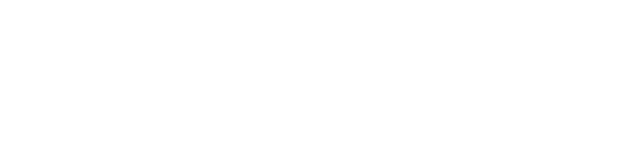
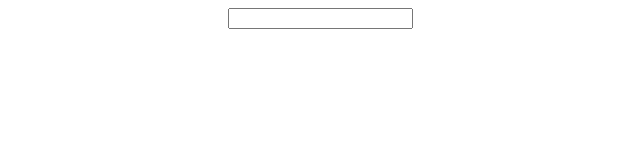
Before and after one commit to seba3510/Calculator, a plain HTML site: page index.html in a window 1280 px wide. Shown: the whole page, without its empty margins (320-960 px from the left). Drawn offline with Linux system fonts and the light colour scheme.

Commit message:
Add screen for displaying output and pressed number values

```diff
--- a/index.html
+++ b/index.html
@@ -13,6 +13,18 @@
 
 
 
+    <div class="container">
+
+
+
+        <div class="screen">
+            <input type="text" readonly>
+        </div>
+
+    </div>
+
+
+
     <script src="./calculator.js"></script>
 
 </body>
--- a/styles.css
+++ b/styles.css
@@ -0,0 +1,4 @@
+.container {
+    display: flex;
+    justify-content: center;
+}
```
